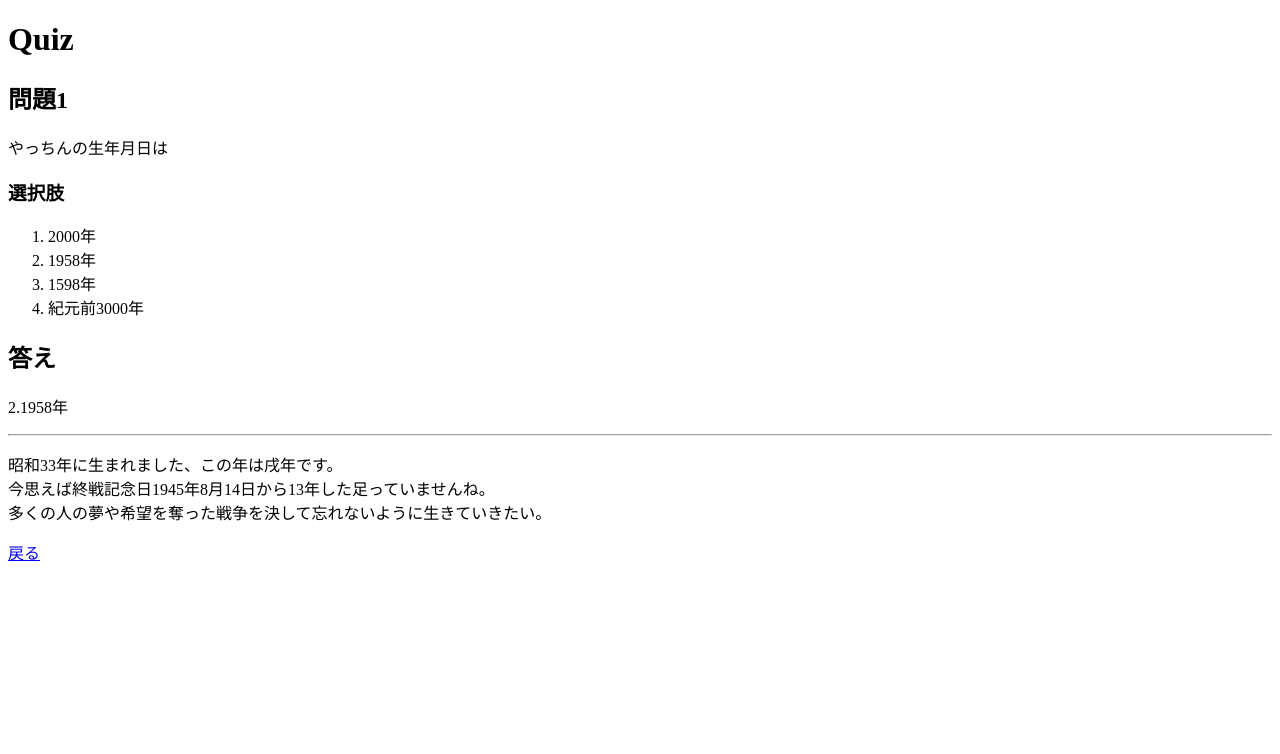
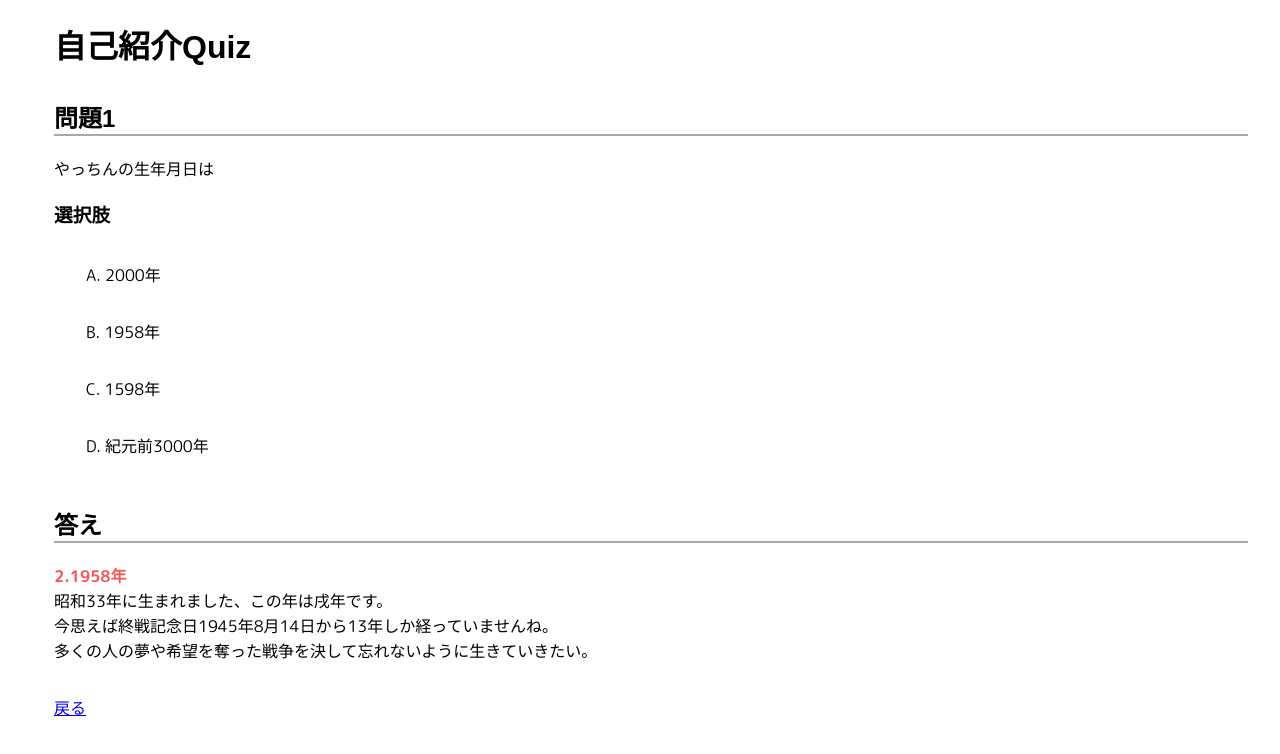
Before and after one commit to yasuhironagaya/quiz, a plain HTML site: page question1.html in a window 1280 px wide. Drawn offline with Linux system fonts and the light colour scheme.

Commit message:
HTML CSS 完了

```diff
--- a/question1.html
+++ b/question1.html
@@ -4,26 +4,39 @@
     <meta charset="UTF-8" />
     <meta http-equiv="X-UA-Compatible" content="IE=edge" />
     <meta name="viewport" content="width=device-width, initial-scale=1.0" />
+    <link rel="stylesheet" href="style.css" />
     <title>問題1 | Quiz</title>
   </head>
   <body>
-    <h1>Quiz</h1>
+    <div id="main">
+      <h1>自己紹介Quiz</h1>
+
+      <div class="section">
         <h2>問題1</h2>
         <p>やっちんの生年月日は</p>
+
         <h3>選択肢</h3>
-    <ol>
+        <ol class="answers">
           <li>2000年</li>
           <li>1958年</li>
           <li>1598年</li>
           <li>紀元前3000年</li>
         </ol>
+      </div>
 
+      <div id="section-correct-answer" class="section">
         <h2>答え</h2>
-    <p>2.1958年</p>
-    <hr />
-    <p>昭和33年に生まれました、この年は戌年です。<br>
-    今思えば終戦記念日1945年8月14日から13年した足っていませんね。<br>
-    多くの人の夢や希望を奪った戦争を決して忘れないように生きていきたい。</p>
+        <p>
+          <span id="correct-answer">2.1958年</span> <br />
+          昭和33年に生まれました、この年は戌年です。<br />
+          今思えば終戦記念日1945年8月14日から13年しか経っていませんね。<br />
+          多くの人の夢や希望を奪った戦争を決して忘れないように生きていきたい。
+        </p>
+      </div>
+
+      <div class="section">
         <a href="./index.html">戻る</a>
+      </div>
+    </div>
   </body>
 </html>
--- /dev/null
+++ b/reset.css
@@ -0,0 +1,420 @@
+/*! destyle.css v3.0.0 | MIT License | https://github.com/nicolas-cusan/destyle.css */
+
+/* Reset box-model and set borders */
+/* ============================================ */
+
+*,
+::before,
+::after {
+  box-sizing: border-box;
+  border-style: solid;
+  border-width: 0;
+}
+
+/* Document */
+/* ============================================ */
+
+/**
+ * 1. Correct the line height in all browsers.
+ * 2. Prevent adjustments of font size after orientation changes in iOS.
+ * 3. Remove gray overlay on links for iOS.
+ */
+
+html {
+  line-height: 1.15; /* 1 */
+  -webkit-text-size-adjust: 100%; /* 2 */
+  -webkit-tap-highlight-color: transparent; /* 3*/
+}
+
+/* Sections */
+/* ============================================ */
+
+/**
+ * Remove the margin in all browsers.
+ */
+
+body {
+  margin: 0;
+}
+
+/**
+ * Render the `main` element consistently in IE.
+ */
+
+main {
+  display: block;
+}
+
+/* Vertical rhythm */
+/* ============================================ */
+
+p,
+table,
+blockquote,
+address,
+pre,
+iframe,
+form,
+figure,
+dl {
+  margin: 0;
+}
+
+/* Headings */
+/* ============================================ */
+
+h1,
+h2,
+h3,
+h4,
+h5,
+h6 {
+  font-size: inherit;
+  font-weight: inherit;
+  margin: 0;
+}
+
+/* Lists (enumeration) */
+/* ============================================ */
+
+ul,
+ol {
+  margin: 0;
+  padding: 0;
+  list-style: none;
+}
+
+/* Lists (definition) */
+/* ============================================ */
+
+dt {
+  font-weight: bold;
+}
+
+dd {
+  margin-left: 0;
+}
+
+/* Grouping content */
+/* ============================================ */
+
+/**
+ * 1. Add the correct box sizing in Firefox.
+ * 2. Show the overflow in Edge and IE.
+ */
+
+hr {
+  box-sizing: content-box; /* 1 */
+  height: 0; /* 1 */
+  overflow: visible; /* 2 */
+  border-top-width: 1px;
+  margin: 0;
+  clear: both;
+  color: inherit;
+}
+
+/**
+ * 1. Correct the inheritance and scaling of font size in all browsers.
+ * 2. Correct the odd `em` font sizing in all browsers.
+ */
+
+pre {
+  font-family: monospace, monospace; /* 1 */
+  font-size: inherit; /* 2 */
+}
+
+address {
+  font-style: inherit;
+}
+
+/* Text-level semantics */
+/* ============================================ */
+
+/**
+ * Remove the gray background on active links in IE 10.
+ */
+
+a {
+  background-color: transparent;
+  text-decoration: none;
+  color: inherit;
+}
+
+/**
+ * 1. Remove the bottom border in Chrome 57-
+ * 2. Add the correct text decoration in Chrome, Edge, IE, Opera, and Safari.
+ */
+
+abbr[title] {
+  text-decoration: underline dotted; /* 2 */
+}
+
+/**
+ * Add the correct font weight in Chrome, Edge, and Safari.
+ */
+
+b,
+strong {
+  font-weight: bolder;
+}
+
+/**
+ * 1. Correct the inheritance and scaling of font size in all browsers.
+ * 2. Correct the odd `em` font sizing in all browsers.
+ */
+
+code,
+kbd,
+samp {
+  font-family: monospace, monospace; /* 1 */
+  font-size: inherit; /* 2 */
+}
+
+/**
+ * Add the correct font size in all browsers.
+ */
+
+small {
+  font-size: 80%;
+}
+
+/**
+ * Prevent `sub` and `sup` elements from affecting the line height in
+ * all browsers.
+ */
+
+sub,
+sup {
+  font-size: 75%;
+  line-height: 0;
+  position: relative;
+  vertical-align: baseline;
+}
+
+sub {
+  bottom: -0.25em;
+}
+
+sup {
+  top: -0.5em;
+}
+
+/* Replaced content */
+/* ============================================ */
+
+/**
+ * Prevent vertical alignment issues.
+ */
+
+svg,
+img,
+embed,
+object,
+iframe {
+  vertical-align: bottom;
+}
+
+/* Forms */
+/* ============================================ */
+
+/**
+ * Reset form fields to make them styleable.
+ * 1. Make form elements stylable across systems iOS especially.
+ * 2. Inherit text-transform from parent.
+ */
+
+button,
+input,
+optgroup,
+select,
+textarea {
+  -webkit-appearance: none; /* 1 */
+  appearance: none;
+  vertical-align: middle;
+  color: inherit;
+  font: inherit;
+  background: transparent;
+  padding: 0;
+  margin: 0;
+  border-radius: 0;
+  text-align: inherit;
+  text-transform: inherit; /* 2 */
+}
+
+/**
+ * Reset radio and checkbox appearance to preserve their look in iOS.
+ */
+
+[type="checkbox"] {
+  -webkit-appearance: checkbox;
+  appearance: checkbox;
+}
+
+[type="radio"] {
+  -webkit-appearance: radio;
+  appearance: radio;
+}
+
+/**
+ * Correct cursors for clickable elements.
+ */
+
+button,
+[type="button"],
+[type="reset"],
+[type="submit"] {
+  cursor: pointer;
+}
+
+button:disabled,
+[type="button"]:disabled,
+[type="reset"]:disabled,
+[type="submit"]:disabled {
+  cursor: default;
+}
+
+/**
+ * Improve outlines for Firefox and unify style with input elements & buttons.
+ */
+
+:-moz-focusring {
+  outline: auto;
+}
+
+select:disabled {
+  opacity: inherit;
+}
+
+/**
+ * Remove padding
+ */
+
+option {
+  padding: 0;
+}
+
+/**
+ * Reset to invisible
+ */
+
+fieldset {
+  margin: 0;
+  padding: 0;
+  min-width: 0;
+}
+
+legend {
+  padding: 0;
+}
+
+/**
+ * Add the correct vertical alignment in Chrome, Firefox, and Opera.
+ */
+
+progress {
+  vertical-align: baseline;
+}
+
+/**
+ * Remove the default vertical scrollbar in IE 10+.
+ */
+
+textarea {
+  overflow: auto;
+}
+
+/**
+ * Correct the cursor style of increment and decrement buttons in Chrome.
+ */
+
+[type="number"]::-webkit-inner-spin-button,
+[type="number"]::-webkit-outer-spin-button {
+  height: auto;
+}
+
+/**
+ * 1. Correct the outline style in Safari.
+ */
+
+[type="search"] {
+  outline-offset: -2px; /* 1 */
+}
+
+/**
+ * Remove the inner padding in Chrome and Safari on macOS.
+ */
+
+[type="search"]::-webkit-search-decoration {
+  -webkit-appearance: none;
+}
+
+/**
+ * 1. Correct the inability to style clickable types in iOS and Safari.
+ * 2. Fix font inheritance.
+ */
+
+::-webkit-file-upload-button {
+  -webkit-appearance: button; /* 1 */
+  font: inherit; /* 2 */
+}
+
+/**
+ * Clickable labels
+ */
+
+label[for] {
+  cursor: pointer;
+}
+
+/* Interactive */
+/* ============================================ */
+
+/*
+ * Add the correct display in Edge, IE 10+, and Firefox.
+ */
+
+details {
+  display: block;
+}
+
+/*
+ * Add the correct display in all browsers.
+ */
+
+summary {
+  display: list-item;
+}
+
+/*
+ * Remove outline for editable content.
+ */
+
+[contenteditable]:focus {
+  outline: auto;
+}
+
+/* Tables */
+/* ============================================ */
+
+/**
+1. Correct table border color inheritance in all Chrome and Safari.
+*/
+
+table {
+  border-color: inherit; /* 1 */
+}
+
+caption {
+  text-align: left;
+}
+
+td,
+th {
+  vertical-align: top;
+  padding: 0;
+}
+
+th {
+  text-align: left;
+  font-weight: bold;
+}
--- /dev/null
+++ b/style.css
@@ -0,0 +1,52 @@
+/* @import url("./reset.css"); */
+@import url("https://fonts.googleapis.com/css2?family=M+PLUS+Rounded+1c:wght@400;700&display=swap");
+
+body {
+  font-family: "M PLUS Rounded 1c", sans-serif;
+  margin-left: 30px;
+}
+
+h1,
+h2,
+h3 {
+  font-family: "游ゴシック体", "YuGothic", "游ゴシック", "Yu Gothic", sans-serif;
+}
+
+h2 {
+  border-bottom: 2px solid #a2a9b1;
+}
+
+ul li,
+ol li {
+  padding: 1em;
+  list-style-position: inside;
+}
+
+ol.answers {
+  list-style: upper-alpha;
+  padding: 0 1em;
+}
+
+ol.answers li:hover {
+  border: 0.1em solid #a2a9b1;
+  background-color: #e5ecfc;
+  padding: 0.9em;
+  cursor: pointer;
+}
+
+#section-correct-answer {
+  display: block;
+}
+
+#correct-answer {
+  font-weight: bold;
+  color: #f05959;
+}
+
+#main {
+  padding: 0 1.5em;
+}
+
+.section {
+  margin-top: 2em;
+}
```
Also changed, not shown: index.html (+2 -3 lines), question2.html (+15 -4 lines), question3.html (+16 -4 lines), question4.html (+18 -7 lines). Lines whose indentation alone changed are shown as unchanged.
